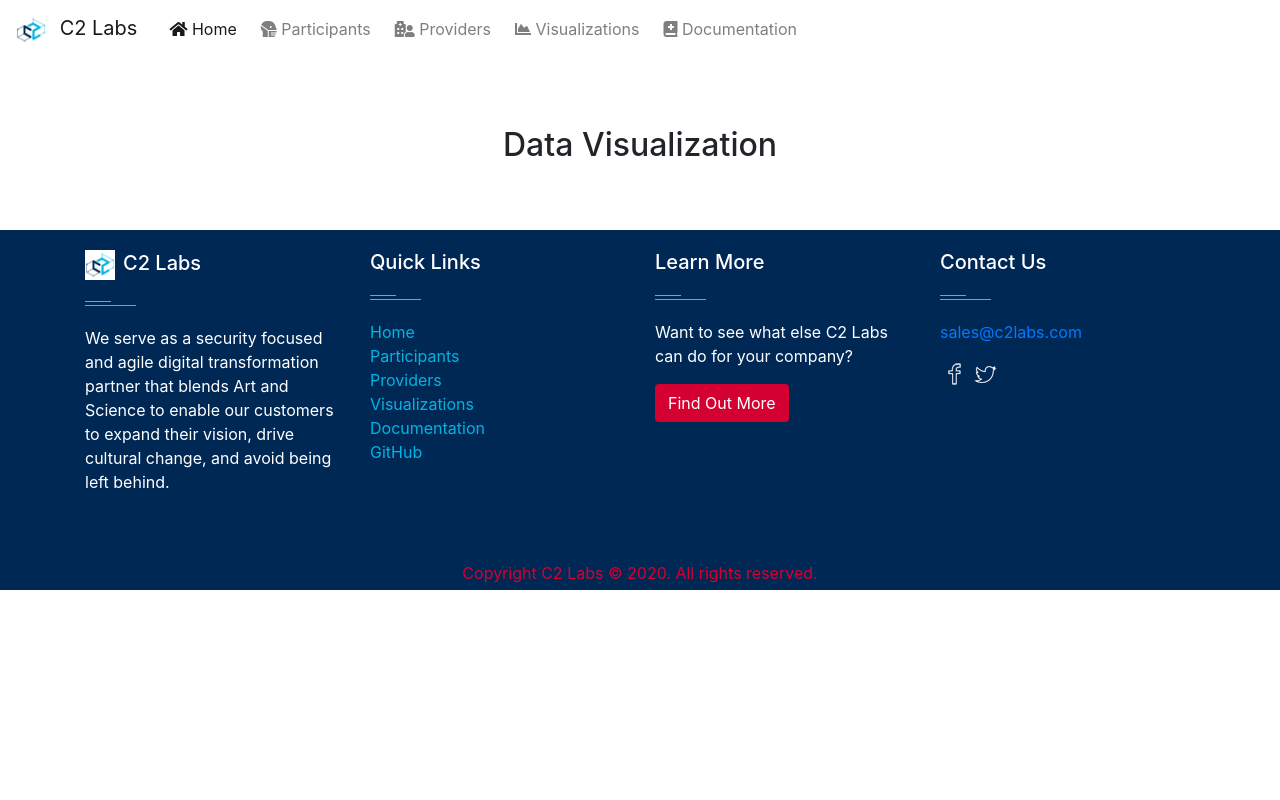
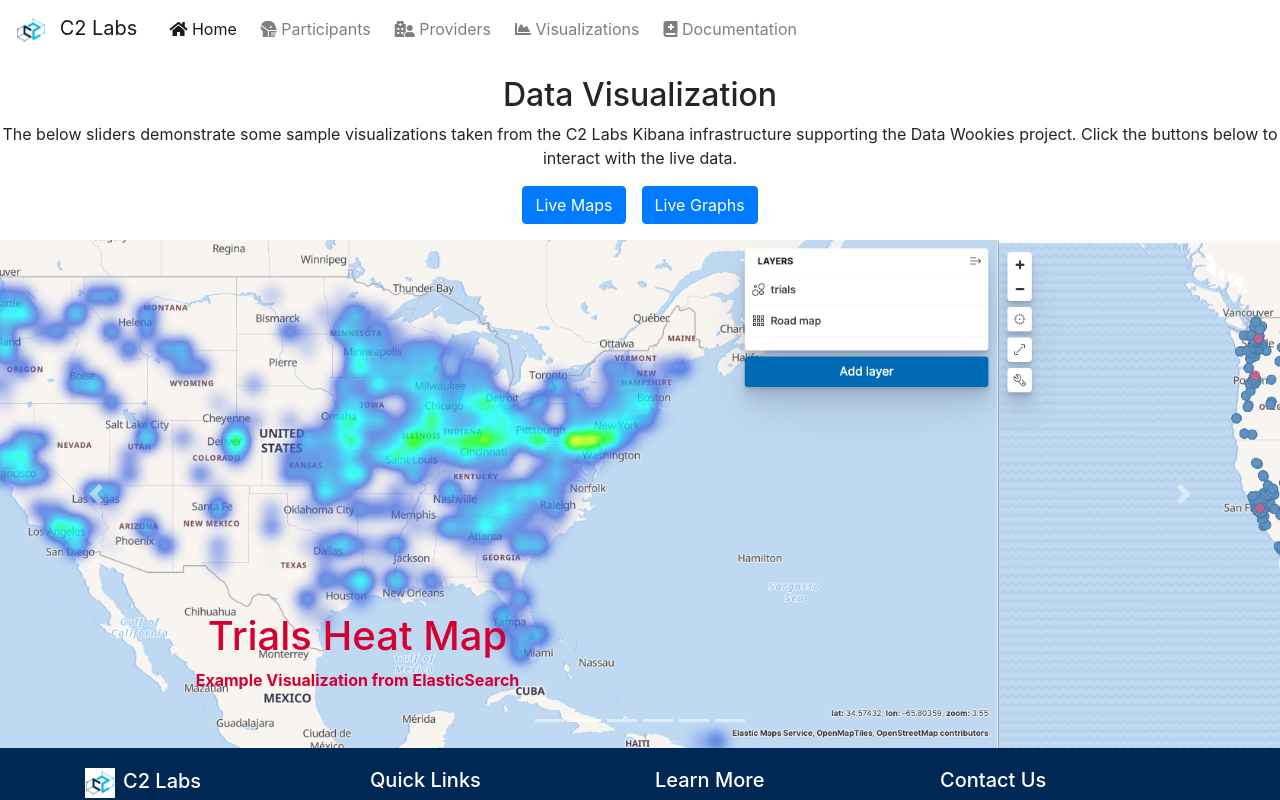
Before and after one commit to C2-Labs/c2labs-ornl-challenge, an Angular app in the folder data-wookies/client/: page /visualizations in a window 1280 px wide. Shown: the top 800 px of the page. Built offline with nearby package versions, Linux system fonts and the light colour scheme.

Commit message:
Visualizations and Readme

```diff
--- a/data-wookies/client/src/app/documentation/documentation.component.html
+++ b/data-wookies/client/src/app/documentation/documentation.component.html
@@ -11,20 +11,20 @@
                   </div>
                   <p class="mb-1">Access all source code for the data engineering, front-end application, data modeling, and APIs</p>
                 </a>
-                <a href="#" class="list-group-item list-group-item-action flex-column align-items-start">
-                  <div class="d-flex w-100 justify-content-between">
-                    <h5 class="mb-1">Jupyter Notebook</h5>
-                  </div>
-                  <p class="mb-1">Follow our step by step process with code, results, and analysis</p>
-                </a>
-                <a href="#" class="list-group-item list-group-item-action flex-column align-items-start">
-                  <div class="d-flex w-100 justify-content-between">
-                    <h5 class="mb-1">Publication</h5>
-                  </div>
-                  <p class="mb-1">Find out how we did it, what we learned, and what could be done next</p>
-                </a>
               </div>
         </div>
     </div>
 
+    <hr>
+
+    <!-- Architecture -->
+    <div class="row">
+      <div class="col-md-12 text-center">
+          <h2 class="mt-3" style="padding: 50px;">Solution Architecture</h2>
+      </div>
+      <div class="col-md-12 text-center">
+        <img style="padding: 50px;" class="img-fluid mt-3 mb-3" src="./assets/architecture.png" />
+      </div>
+  </div>
+
 </div>
--- a/data-wookies/client/src/app/home/home.component.html
+++ b/data-wookies/client/src/app/home/home.component.html
@@ -7,7 +7,7 @@
     </div>
   </div>
 
-  <div class="container">
+  <div class="container" style="padding-bottom: 50px; padding-top: 25px;">
     <!-- Example row of columns -->
     <div class="row">
       <div class="col-md-4">
@@ -27,16 +27,4 @@
       </div>
     </div>
 
-    <hr>
-
-    <!-- Architecture -->
-    <div class="row">
-      <div class="col-md-12 text-center">
-          <h2 class="mt-3" style="padding: 50px;">Solution Architecture</h2>
-      </div>
-      <div class="col-md-12 text-center">
-        <img style="padding: 50px;" class="img-fluid mt-3 mb-3" src="./assets/architecture.png" />
-      </div>
-  </div>
-
   </div> <!-- /container -->
--- a/data-wookies/client/src/app/visualizations/visualizations.component.css
+++ b/data-wookies/client/src/app/visualizations/visualizations.component.css
@@ -0,0 +1,4 @@
+.carousel-caption {
+    color: #d50032;
+    font-weight: bold;
+}
--- a/data-wookies/client/src/app/visualizations/visualizations.component.html
+++ b/data-wookies/client/src/app/visualizations/visualizations.component.html
@@ -1,7 +1,65 @@
 <!-- Visualization Screenshots -->
 <div class="row">
-    <div class="col-md-12">
-        <h2 class="text-center mt-3 mb-3" style="padding: 50px;">Data Visualization</h2>
+    <div class="col-md-12 text-center">
+        <h2 class="mt-3">Data Visualization</h2>
+        <p>The below sliders demonstrate some sample visualizations taken from the C2 Labs Kibana infrastructure supporting the Data Wookies project.  Click the buttons below to interact with the live data.</p>
+        <button type="button" class="btn btn-primary mb-3 mr-3" (click)="viewKibana('maps')">Live Maps</button> <button type="button" class="btn btn-primary mb-3" (click)="viewKibana('graphs')">Live Graphs</button>
+
+        <div id="carouselExampleIndicators" class="carousel slide" data-ride="carousel">
+            <ol class="carousel-indicators">
+              <li data-target="#carouselExampleIndicators" data-slide-to="0" class="active"></li>
+              <li data-target="#carouselExampleIndicators" data-slide-to="1"></li>
+              <li data-target="#carouselExampleIndicators" data-slide-to="2"></li>
+              <li data-target="#carouselExampleIndicators" data-slide-to="3"></li>
+              <li data-target="#carouselExampleIndicators" data-slide-to="4"></li>
+              <li data-target="#carouselExampleIndicators" data-slide-to="5"></li>
+            </ol>
+            <div class="carousel-inner">
+                <div class="carousel-item active">
+                    <img class="d-block w-100" src="./assets/Trials Heat Map.png" alt="Fifth slide">
+                    <div class="carousel-caption d-none d-md-block">
+                        <h1>Trials Heat Map</h1>
+                        <p>Example Visualization from ElasticSearch</p>
+                      </div>
+                  </div>
+              <div class="carousel-item">
+                <img class="d-block w-100" src="./assets/Trials and Participants Map.png" alt="First slide">
+                <div class="carousel-caption d-none d-md-block">
+                    <h1>Cluster Map of Trials and Participants</h1>
+                    <p>Example Visualization from ElasticSearch</p>
+                  </div>
+              </div>
+              <div class="carousel-item">
+                <img class="d-block w-100" src="./assets/Trials by Anatomic Site.png" alt="Second slide">
+                <div class="carousel-caption d-none d-md-block">
+                    <h1>Trials by Anatomic Site</h1>
+                    <p>Example Visualization from ElasticSearch</p>
+                  </div>
+              </div>
+              <div class="carousel-item">
+                <img class="d-block w-100" src="./assets/Trials by Location.png" alt="Third slide">
+                <div class="carousel-caption d-none d-md-block">
+                    <h1>Trials by Location</h1>
+                    <p>Example Visualization from ElasticSearch</p>
+                  </div>
+              </div>
+              <div class="carousel-item">
+                <img class="d-block w-100" src="./assets/Trials Grid Map.png" alt="Fourth slide">
+                <div class="carousel-caption d-none d-md-block">
+                    <h1>Trials Grid Map</h1>
+                    <p>Example Visualization from ElasticSearch</p>
+                  </div>
+              </div>
+            </div>
+            <a class="carousel-control-prev" href="#carouselExampleIndicators" role="button" data-slide="prev">
+              <span class="carousel-control-prev-icon" aria-hidden="true"></span>
+              <span class="sr-only">Previous</span>
+            </a>
+            <a class="carousel-control-next" href="#carouselExampleIndicators" role="button" data-slide="next">
+              <span class="carousel-control-next-icon" aria-hidden="true"></span>
+              <span class="sr-only">Next</span>
+            </a>
+          </div>
 
     </div>
 </div>
--- a/data-wookies/client/src/app/visualizations/visualizations.component.ts
+++ b/data-wookies/client/src/app/visualizations/visualizations.component.ts
@@ -12,4 +12,14 @@
   ngOnInit(): void {
   }
 
+  //opens window for Kibana
+  viewKibana(strView) {
+    if (strView == 'maps') {
+      window.open('https://datawookies-visualize.c2labs.com/app/maps#/?_g=()');
+    } else if (strView == 'graphs') {
+      window.open('https://datawookies-visualize.c2labs.com/app/kibana#/visualize?_g=(filters:!(),refreshInterval:(pause:!t,value:0),time:(from:now-15m,to:now))');
+    }
+
+  }
+
 }
```
Also changed, not shown: 2 other files (tests, documents, lock files or other folders).
